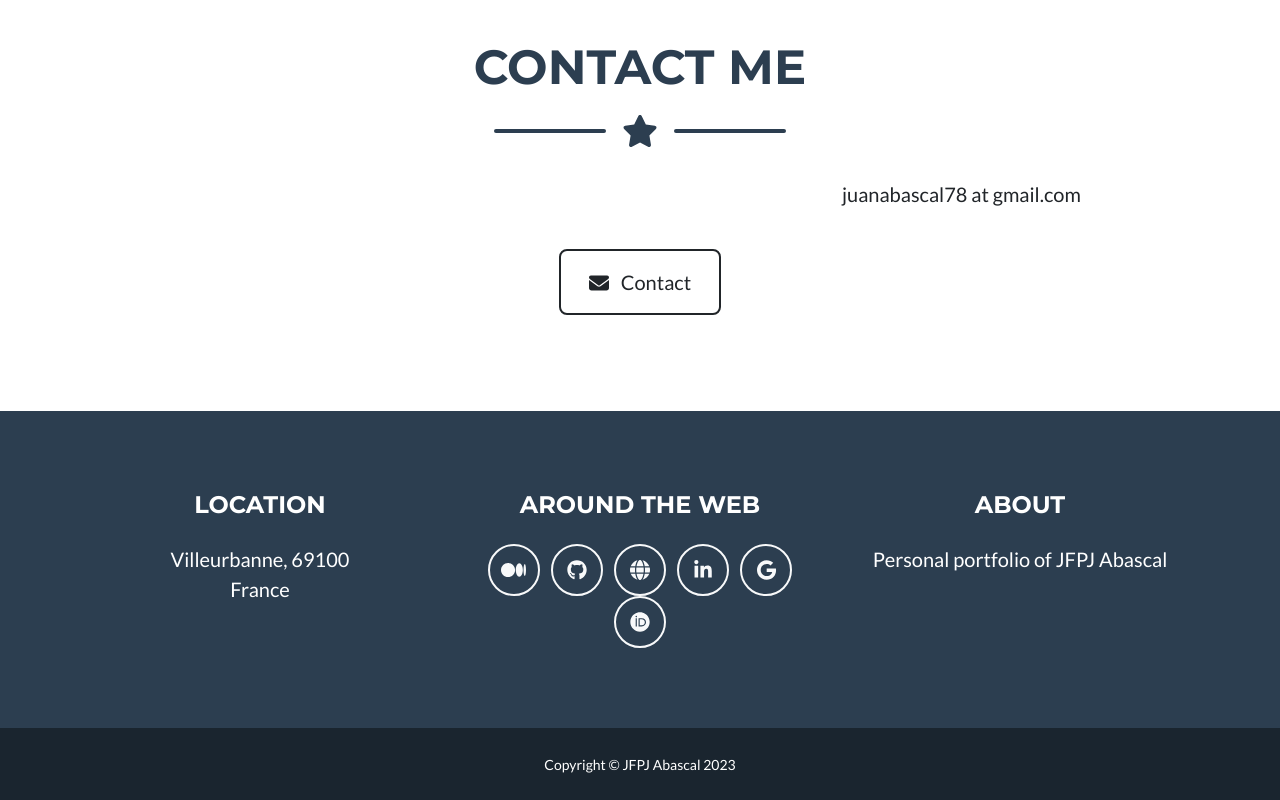
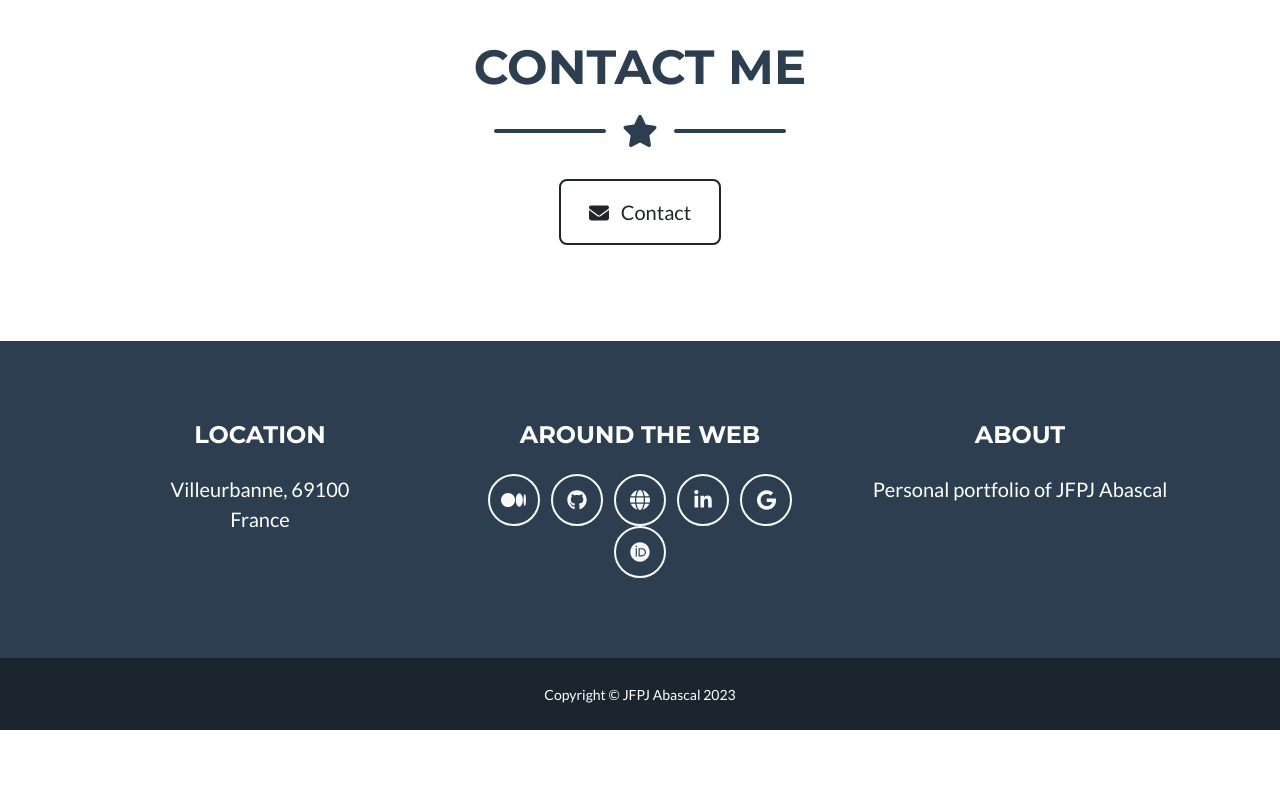
Before and after one commit to jabascal/jabascal.github.io, a plain HTML site: page index.html in a window 1280 px wide. Shown: the part 3960-4760 px from the top of the page. After the commit the page ends 4690 px from the top, so only its background shows below. Drawn offline with nearby package versions, Linux system fonts and the light colour scheme.

Commit message:
Update index.html

```diff
--- a/index.html
+++ b/index.html
@@ -273,9 +273,6 @@
                     <div class="divider-custom-line"></div>
                 </div>
                 <!-- Contact Text-->
-                <div class="row">
-                    <div class="col-lg-4 ms-auto"><p class="lead">juanabascal78 at gmail.com</p></div>
-                </div>
                 <!-- Contact Section Button-->
                 <div class="text-center mt-4">
                     <a class="btn btn-xl btn-outline-dark" href="https://juanabascal78.wixsite.com/juan-abascal-webpage/">
```
